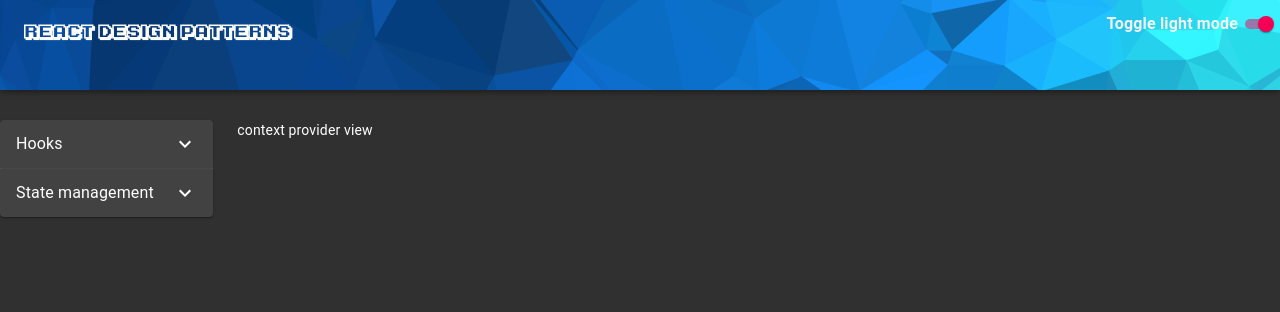
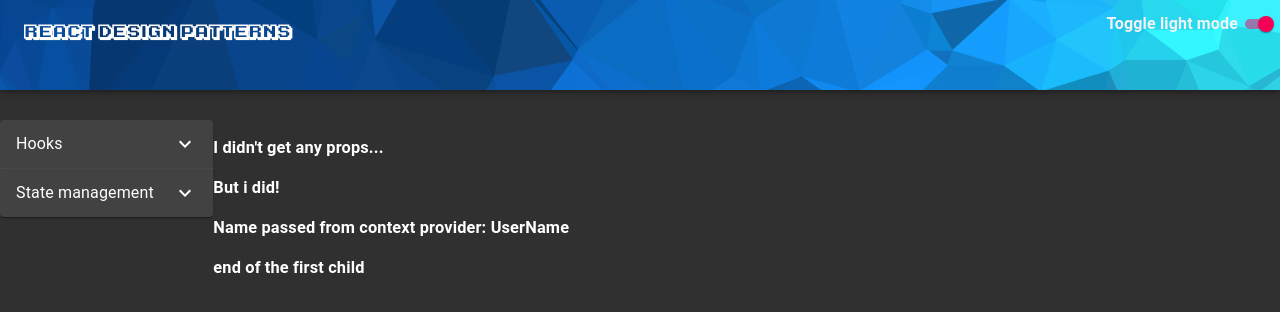
Before and after one commit to apokalipsa44/react-patterns, a React (Create React App) app: page /state/contextProvider in a window 1280 px wide. Shown: the top 312 px of the page. Built offline with nearby package versions, Linux system fonts and the light colour scheme.

Commit message:
usecontext view hood fixed

```diff
--- a/src/views/stateManagement/ContextProviderView.js
+++ b/src/views/stateManagement/ContextProviderView.js
@@ -1,8 +1,40 @@
-import { Container } from "@material-ui/core";
 import React from "react";
+import { useContext, useState } from "react";
 
-function contextProviderView() {
-  return <Container>context provider view</Container>;
+const name = "UserName"  // this can also be an object
+export const NameContext = React.createContext(name);
+
+function ContextroviderView() {
+
+  return (
+      <div>
+        <NameContext.Provider value={name}>
+          <NotImportantChild></NotImportantChild>
+        </NameContext.Provider>
+    </div>
+  );
 }
 
-export default contextProviderView;
+export default ContextroviderView;
+
+export function NotImportantChild() {
+  return (
+    <div>
+      <h3>I didn't get any props...</h3>
+      <ImportantChild></ImportantChild>
+      <h3>end of the first child</h3>
+    </div>
+  );
+}
+
+export function ImportantChild() {
+  const name = useContext(NameContext);
+
+  return (
+     <div>
+  <h3>But i did!</h3>
+  <h3>Name passed from context provider: {name}</h3>
+  </div>
+  );
+
+}
```
Also changed, not shown: src/views/hooks/UseContextView.js (+5 -4 lines), public/logo192.png (deleted), public/logo512.png (deleted).
